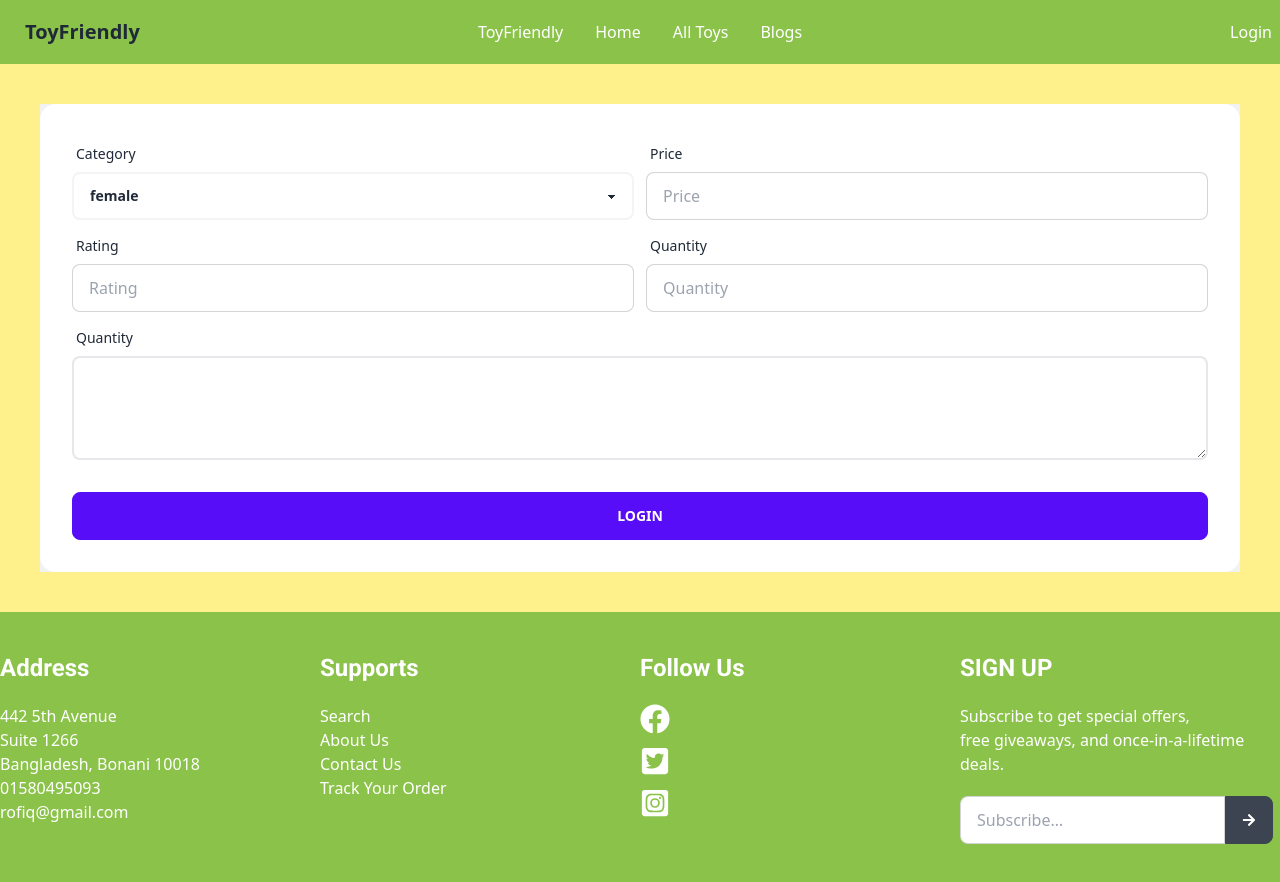
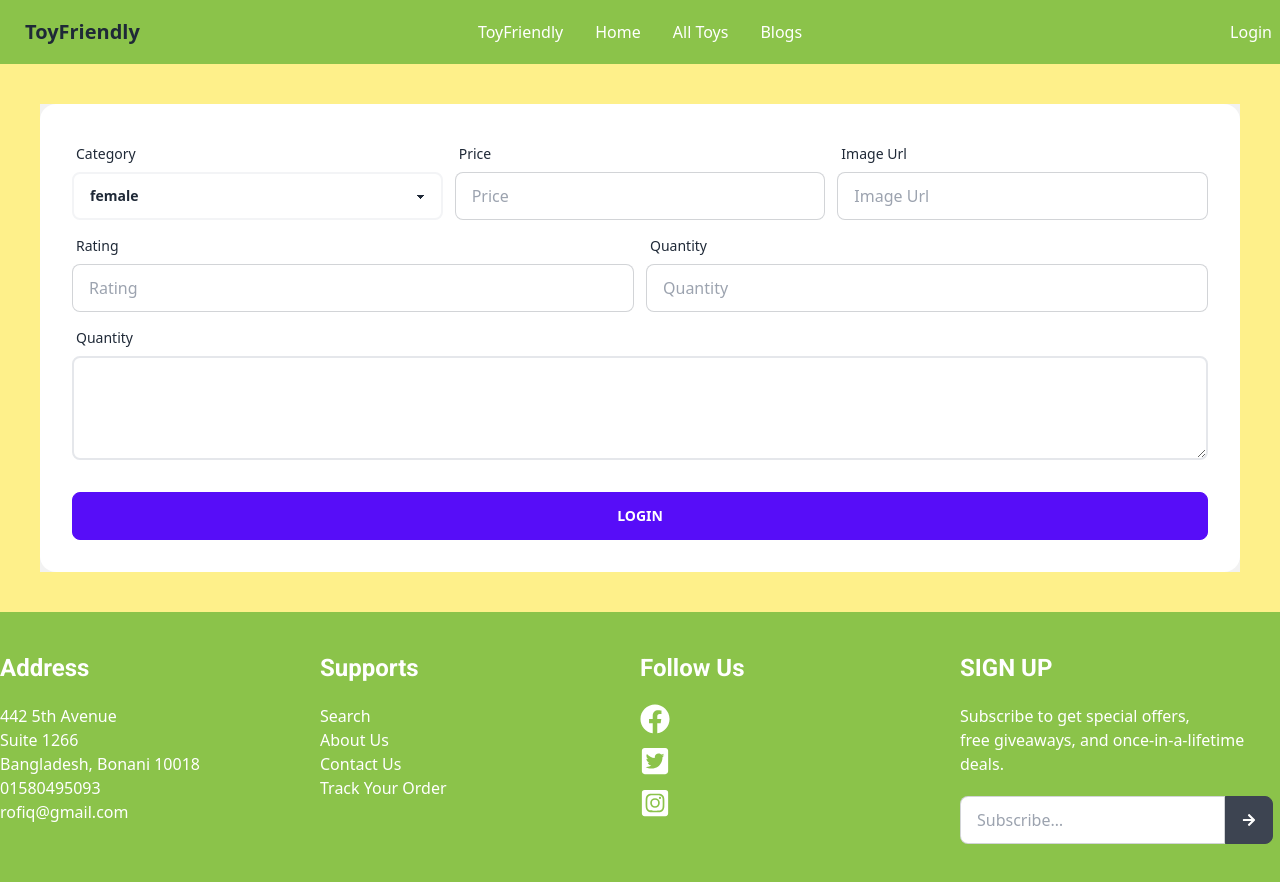
Before and after one commit to itscopebd/toy-marketplace-client, a React (Vite) app: page /addtoy in a window 1280 px wide. Built offline with nearby package versions, Linux system fonts and the light colour scheme; no server answers.

Commit message:
add toy database from ui

```diff
--- a/src/pages/AddAToy/AddAToy.jsx
+++ b/src/pages/AddAToy/AddAToy.jsx
@@ -2,21 +2,27 @@ import React, { useContext } from 'react';
 import { useForm } from "react-hook-form";
 import { AuthContext } from '../../authProvider/AuthProvider';
 const AddAToy = () => {
-    const {user}= useContext(AuthContext);
+    const { user } = useContext(AuthContext);
     console.log(user)
     const { register, handleSubmit, watch, formState: { errors } } = useForm();
-    const onSubmit = data => console.log(data);
+    const onSubmit = data => {
+        fetch("http://localhost:5000/addtoy", {
+            method: "POST",
+            headers: {
+                "content-type": "application/json"
+            },
+            body: JSON.stringify(data)
+        })
+            .then(result => {
+                console.log("insert suceessfully..")
+            }).catch(err => {
+
+            })
+    };
     return (
 
         <div className='bg-yellow-200 p-10 container mx-auto'>
             <form onSubmit={handleSubmit(onSubmit)}>
-
-                {/* <input type="text" placeholder="Type here" className="input w-full max-w-xs" {...register("name")} />
-                <input {...register("email", { required: true })} />
-
-                <input type="submit" /> */}
-
-
                   <div className=" bg-base-200">
                     <div className="">
 
@@ -24,15 +30,9 @@ const AddAToy = () => {
                             <div className="card-body">
 
 
-
-
-
-
                               <input type="hidden" defaultValue={user?.displayName} {...register("userName")} />
 
-                                        {/* <input type="hidden" defaultValue={user?.email} {...register("email")} /> */}
-
-
+                              <input type="hidden" defaultValue={user?.email} {...register("email")} />
 
                                 <div className='flex gap-3'>
 
@@ -52,6 +52,12 @@ const AddAToy = () => {
                                             <span className="label-text">Price</span>
                                         </label>
                                         <input type="text" placeholder="Price" className="input input-bordered"  {...register("price")} />
+                                    </div>
+                                    <div className="form-control w-1/2">
+                                        <label className="label">
+                                            <span className="label-text">Image Url</span>
+                                        </label>
+                                        <input type="url" placeholder="Image Url" className="input input-bordered"  {...register("url")} />
                                     </div>
                                 </div>
                                 <div className='flex gap-3'>
```
Lines whose indentation alone changed are shown as unchanged.
